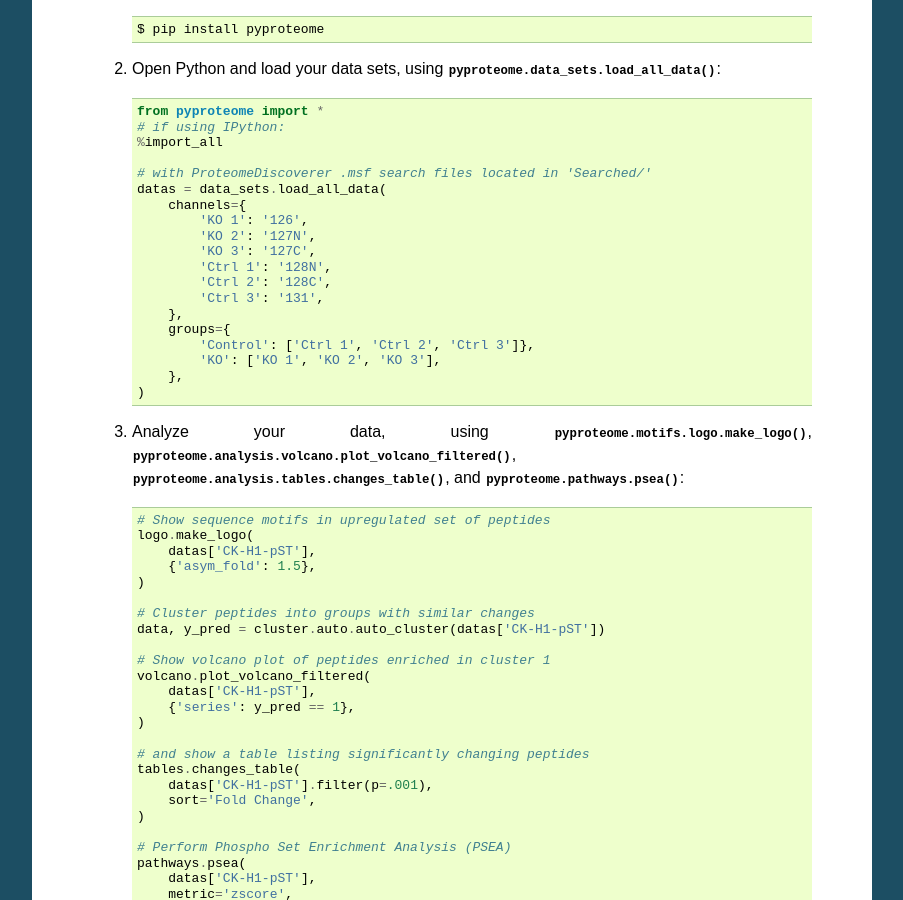
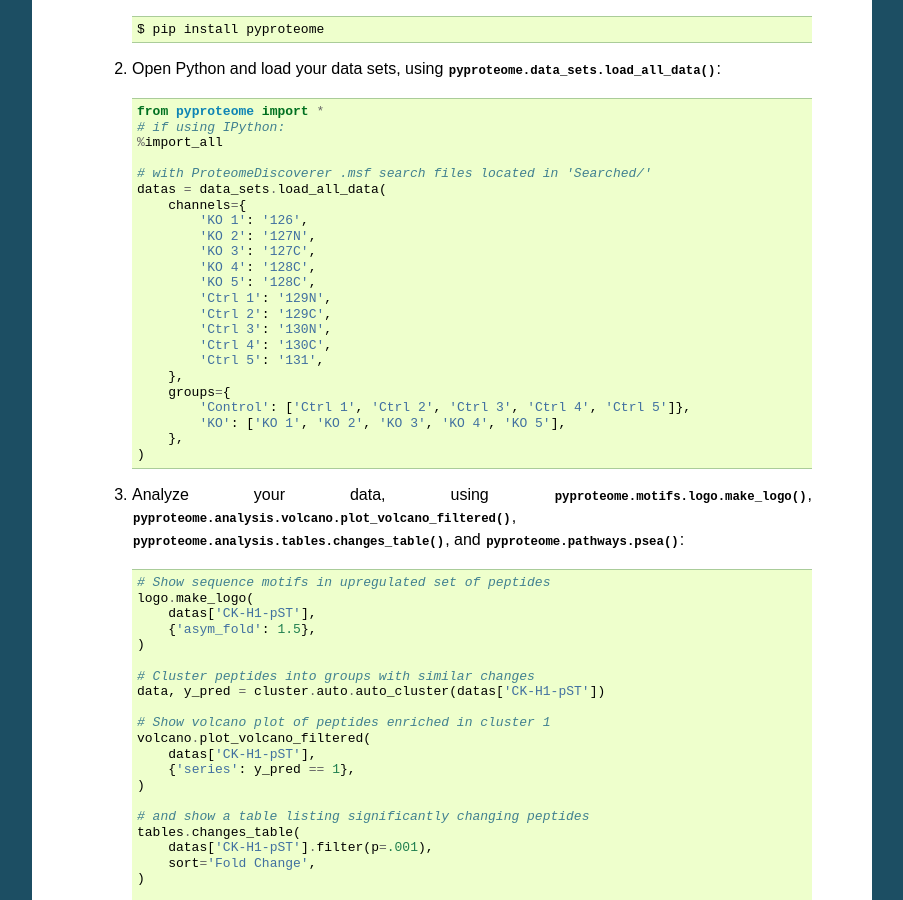
Before and after one commit to white-lab/pyproteome, a Sphinx documentation site: the page built from docs/index.rst, in a window 1280 px wide and 900 px high, scrolled down 484 px. Shown: the whole window, without its empty margins (198-1101 px from the left). Built offline with Sphinx 7.4.7, drawn with Linux system fonts in a browser that asks for light colours.

Commit message:
Tagged v0.11.2

```diff
--- a/docs/index.rst
+++ b/docs/index.rst
@@ -45,13 +45,17 @@ to manage their Python environment and provide pyproteome's dependencies.
               'KO 1': '126',
               'KO 2': '127N',
               'KO 3': '127C',
-              'Ctrl 1': '128N',
-              'Ctrl 2': '128C',
-              'Ctrl 3': '131',
+              'KO 4': '128C',
+              'KO 5': '128C',
+              'Ctrl 1': '129N',
+              'Ctrl 2': '129C',
+              'Ctrl 3': '130N',
+              'Ctrl 4': '130C',
+              'Ctrl 5': '131',
           },
           groups={
-              'Control': ['Ctrl 1', 'Ctrl 2', 'Ctrl 3']},
-              'KO': ['KO 1', 'KO 2', 'KO 3'],
+              'Control': ['Ctrl 1', 'Ctrl 2', 'Ctrl 3', 'Ctrl 4', 'Ctrl 5']},
+              'KO': ['KO 1', 'KO 2', 'KO 3', 'KO 4', 'KO 5'],
           },
       )
 
--- a/pyproteome/version.py
+++ b/pyproteome/version.py
@@ -1,4 +1,4 @@
-version = '0.11.1'
+version = '0.11.2'
 '''
 The version of pyproteome that is installed.
 '''
```
Also changed, not shown: 1 other file.
